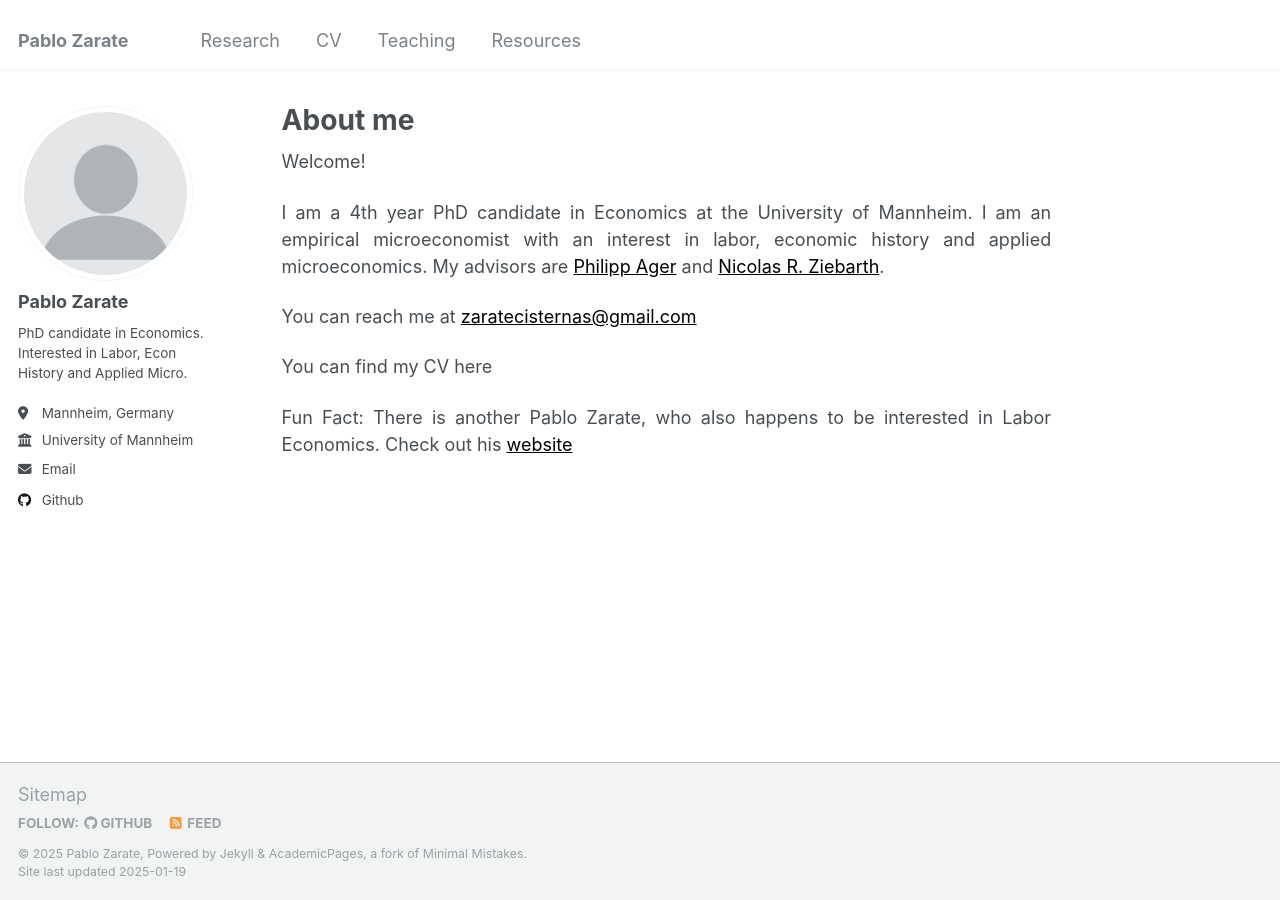
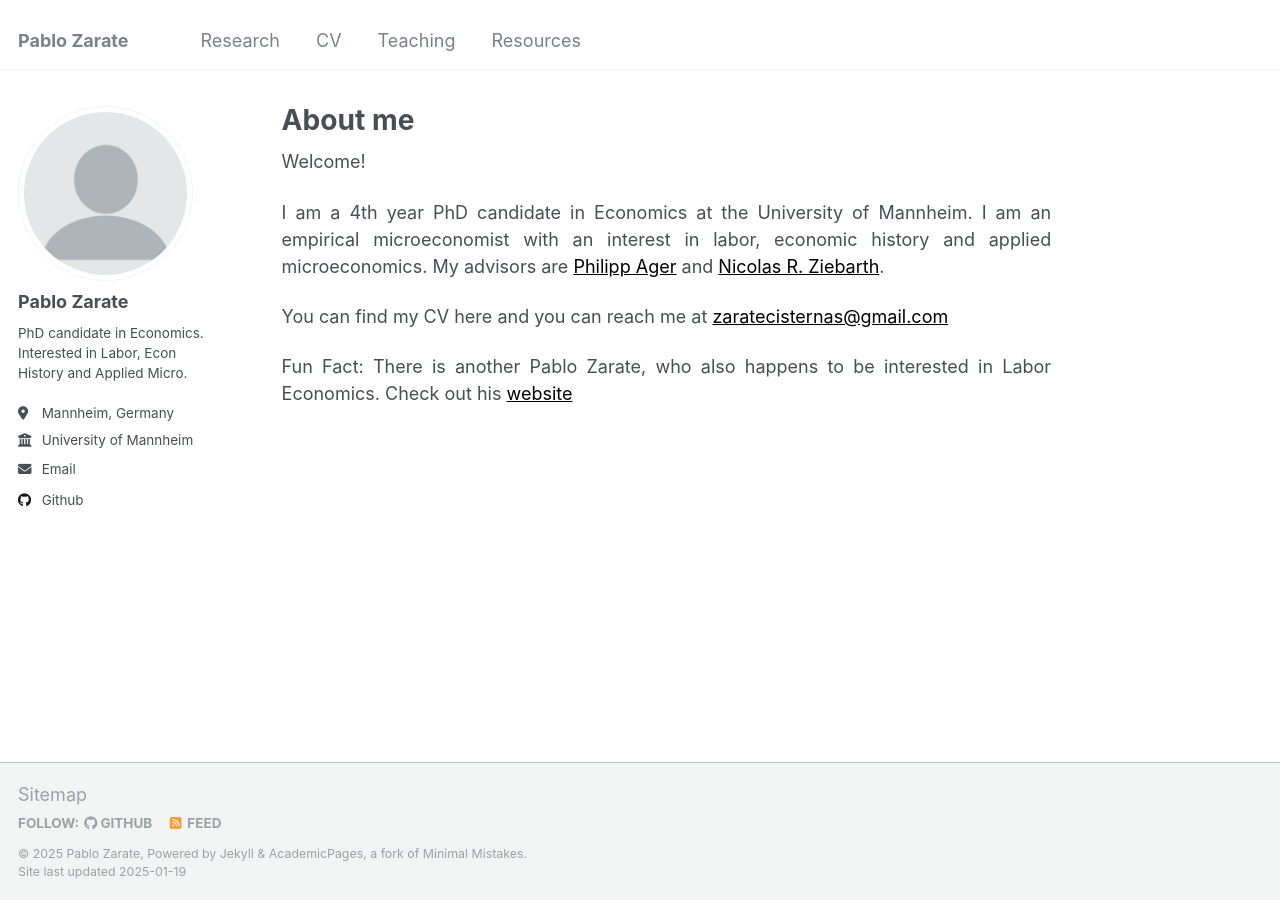
Before and after one commit to pblozarate/pblozarate.github.io, a Jekyll site: the page built from _pages/about.md, in a window 1280 px wide. Built offline with Jekyll 4.4.1, drawn with Linux system fonts in a browser that asks for light colours.

Commit message:
Update about.md

```diff
--- a/_pages/about.md
+++ b/_pages/about.md
@@ -8,20 +8,15 @@ redirect_from:
 ---
 
 <p align="justify">
-Welcome!
+  Welcome!
 </p>
 
 <p align="justify">
 I am a 4th year PhD candidate in Economics at the University of Mannheim. I am an empirical microeconomist with an interest in labor, economic history and applied microeconomics. My advisors are <a href="https://www.philippager.com" style="color: black;">Philipp Ager</a> and <a href="https://www.zew.de/team/nrz" style="color: black;">Nicolas R. Ziebarth</a>.
 </p>
-<p align="justify">
-</p>
-<p align="justify">
-You can reach me at <a href="mailto:zaratecisternas@gmail.com" style="color: black;">zaratecisternas@gmail.com</a>
-</p>
 
 <p align="justify">
-You can find my CV here
+You can find my CV here and you can reach me at <a href="mailto:zaratecisternas@gmail.com" style="color: black;">zaratecisternas@gmail.com</a>
 </p>
 
 <p align="justify">
```
